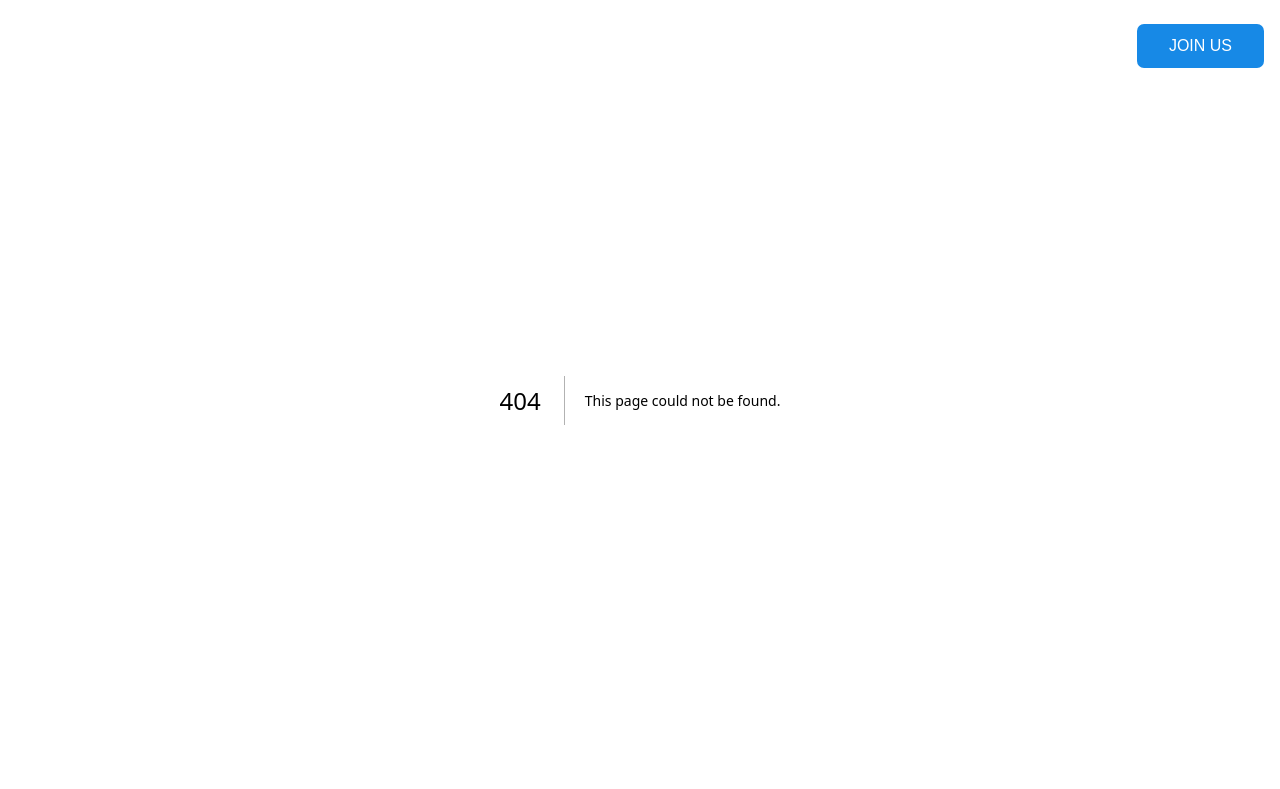
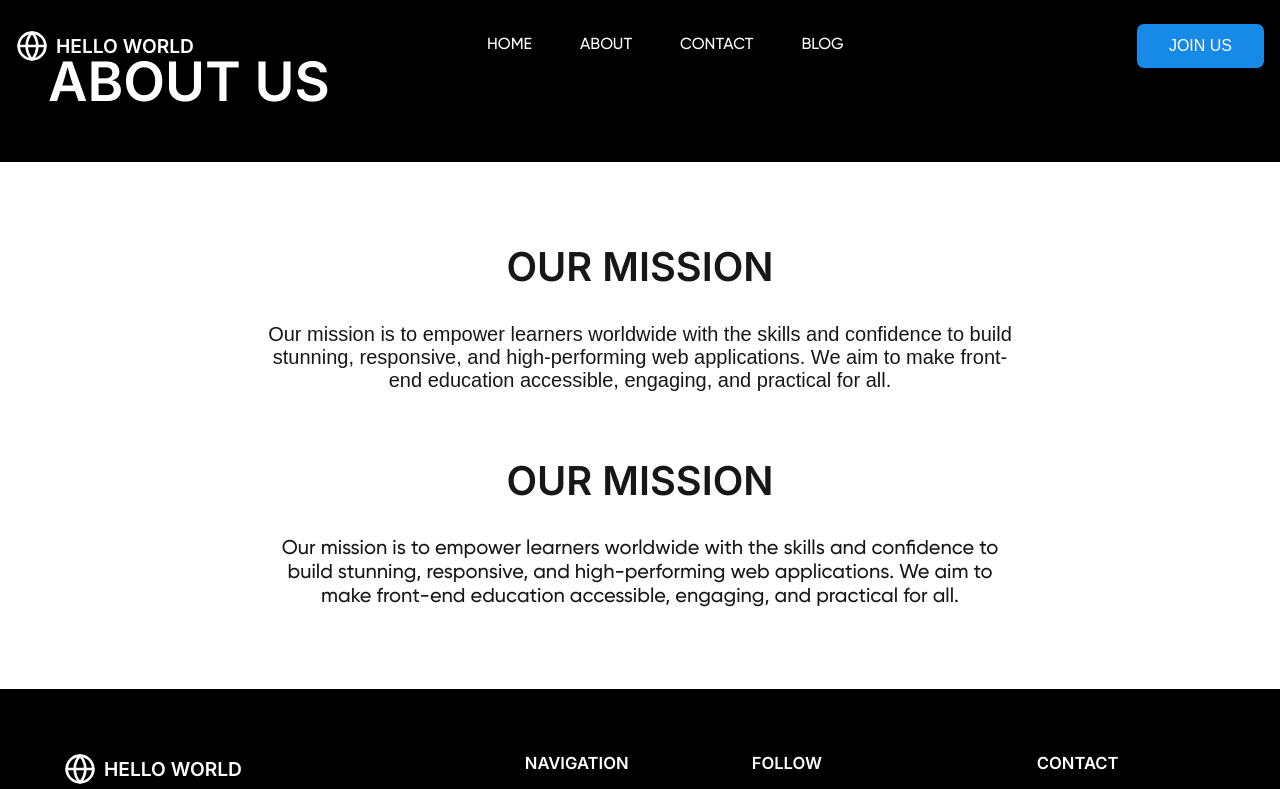
Before and after one commit to borteye/assignment, a Next.js app: page /about-us in a window 1280 px wide. Before the commit this address had no page. Shown: the top 789 px of the page. Built offline with nearby package versions, Linux system fonts and the light colour scheme.

Commit message:
feat: add About Us page with mission statement and styling

```diff
--- /dev/null
+++ b/src/app/about-us/page.tsx
@@ -0,0 +1,29 @@
+import styles from "@/app/styles/about-page.module.css";
+
+export default function AboutUsPage() {
+  return (
+    <div>
+      <h1 className={styles.aboutHeader}>About Us</h1>
+      <div className={styles.aboutContent}>
+        <div>
+          <h1 className={styles.aboutTitle}>Our Mission</h1>
+          <p className={styles.aboutDescription}>
+            Our mission is to empower learners worldwide with the skills and
+            confidence to build stunning, responsive, and high-performing web
+            applications. We aim to make front-end education accessible,
+            engaging, and practical for all.
+          </p>
+        </div>
+        <div>
+          <h1 className={styles.aboutTitle}>Our Mission</h1>
+          <p className={`${styles.aboutDescription} gilroy-medium`}>
+            Our mission is to empower learners worldwide with the skills and
+            confidence to build stunning, responsive, and high-performing web
+            applications. We aim to make front-end education accessible,
+            engaging, and practical for all.
+          </p>
+        </div>
+      </div>
+    </div>
+  );
+}
```
